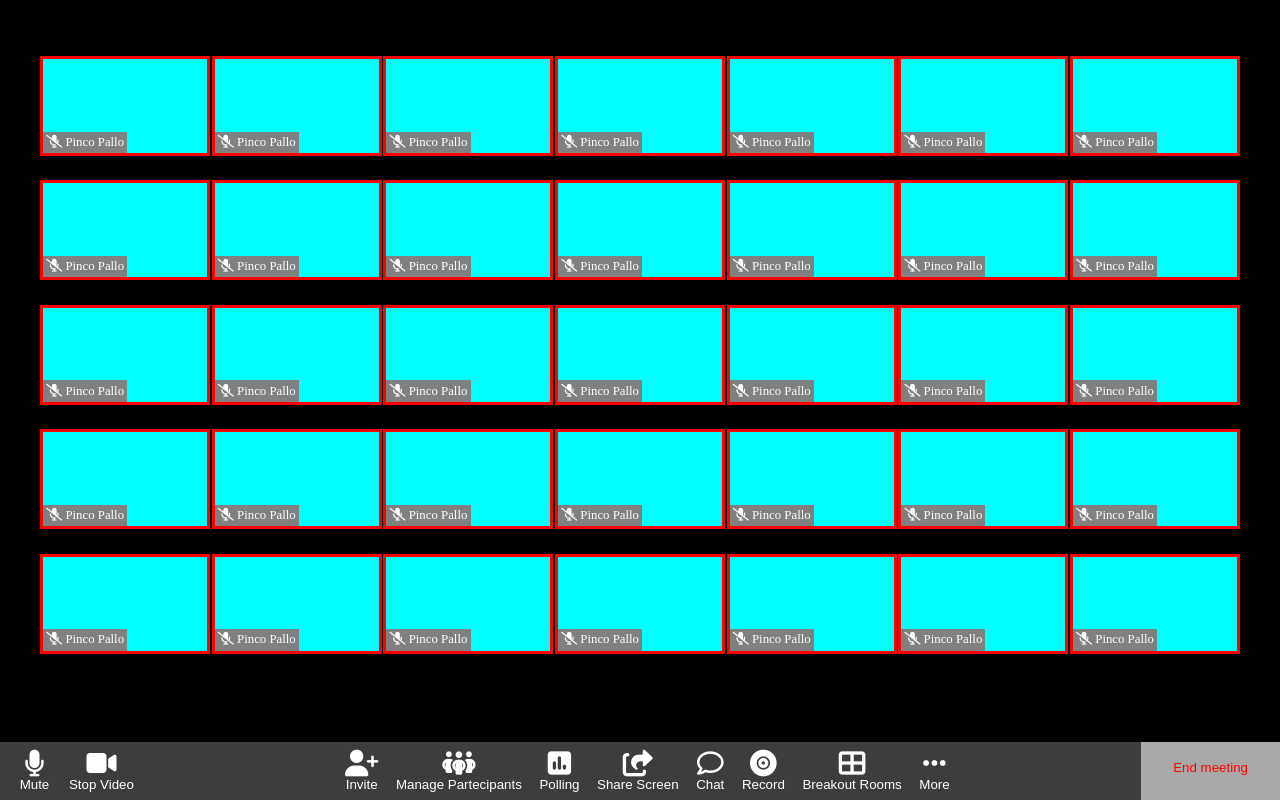
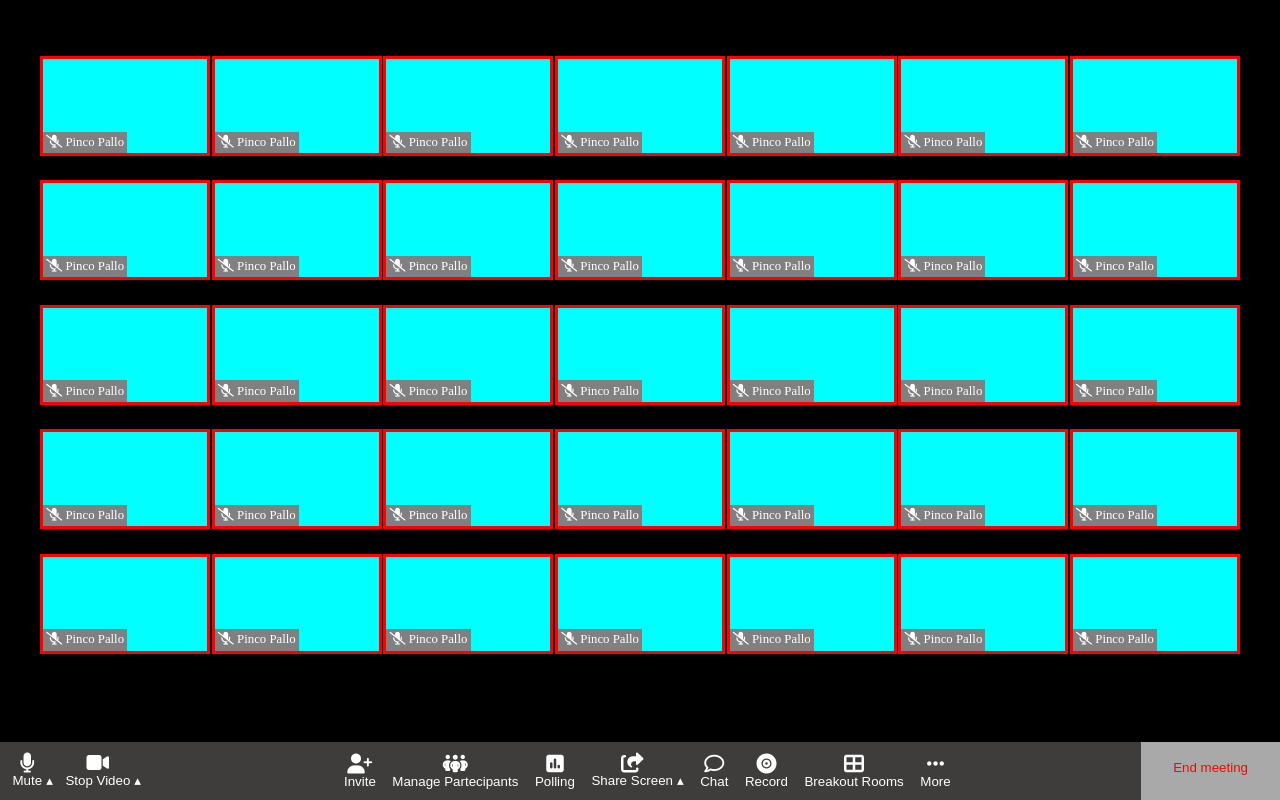
Before and after one commit to sebastianocalella/html-css-zoom, a plain HTML site: page index.html in a window 1280 px wide. Drawn offline with Linux system fonts and the light colour scheme.

Commit message:
icons automatic syzeing

```diff
--- a/index.html
+++ b/index.html
@@ -341,47 +341,71 @@
         <footer class="flexbox"> <!--toolbar-->
 
             <div class="flexbox user-input"> <!--mic & webcam status-->
+
+                <div class="microphone">
                     <button>
-                    <i class="fa-solid fa-microphone fa-2x"></i>
+                        <i class="fa-solid fa-microphone"></i>
                         <span>Mute</span>
                     </button>
+                    <button class="select-list">
+                        <span>&#x25B4;</span>
+                    </button>
+                </div>
+
+                <div class="webcam">
                     <button>
-                    <i class="fa-solid fa-video fa-2x"></i>
+                        <i class="fa-solid fa-video"></i>
                         <span>Stop Video</span>
                     </button>
+                    <button class="selectlist">
+                        <span>&#x25B4;</span>
+                    </button>
+                </div>
             </div>
 
             <div class="flexbox toolbar"> <!--all footer tools-->
                 <button>
-                    <i class="fa-solid fa-user-plus fa-2x"></i>
+                    <i class="fa-solid fa-user-plus"></i>
                     <span>Invite</span>
                 </button>
+
                 <button>
-                    <i class="fa-solid fa-people-group fa-2x"></i>
+                    <i class="fa-solid fa-people-group"></i>
                     <span>Manage Partecipants</span>
                 </button>
+
                 <button>
-                    <i class="fa-solid fa-square-poll-vertical fa-2x"></i>
+                    <i class="fa-solid fa-square-poll-vertical"></i>
                     <span>Polling</span>
                 </button>
+
+                <dive class="green share-screen">
                     <button>
-                    <i class="fa-solid fa-share-from-square fa-2x"></i>
+                        <i class="fa-solid fa-share-from-square"></i>
                         <span>Share Screen</span>
                     </button>
+                    <button class="selectlist">
+                        <span>&#x25B4;</span>
+                    </button>
+                </dive>
+
                 <button>
-                    <i class="fa-regular fa-comment fa-2x"></i>
+                    <i class="fa-regular fa-comment"></i>
                     <span>Chat</span>
                 </button>
+
                 <button>
-                    <i class="fa-solid fa-record-vinyl fa-2x"></i>
+                    <i class="fa-solid fa-record-vinyl"></i>
                     <span>Record</span>
                 </button>
+
                 <button>
-                    <i class="fa-solid fa-table-cells-large fa-2x"></i>
+                    <i class="fa-solid fa-table-cells-large"></i>
                     <span>Breakout Rooms</span>
                 </button>
+
                 <button>
-                    <i class="fa-solid fa-ellipsis fa-2x"></i>
+                    <i class="fa-solid fa-ellipsis"></i>
                     <span>More</span>
                 </button>
             </div>
--- a/style.css
+++ b/style.css
@@ -59,6 +59,10 @@ footer span{
     display: block;
 }
 
+footer i{
+    font-size: 1.5em;
+}
+
 footer button{
     color: white;
     background-color: inherit;
@@ -74,6 +78,7 @@ footer button{
 footer .toolbar{
     width: 50vw;
     justify-content: space-evenly;
+    align-items: center;
 }
 
 .leave{
```
Lines whose indentation alone changed are shown as unchanged.
